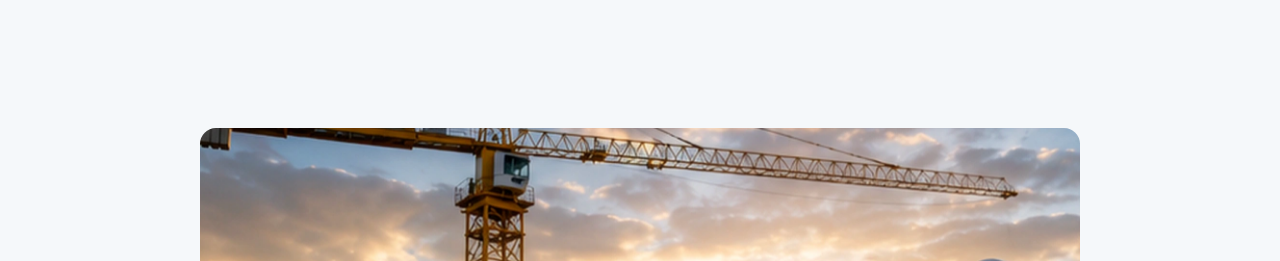
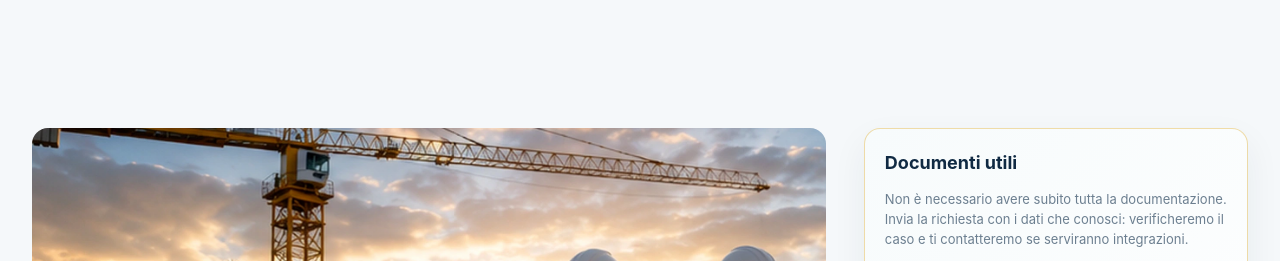
Before and after one commit to migliore50-afk/Cm-Consulting-, a website: page appalti-pubblici.html in a window 1280 px wide. Shown: the part 433-694 px from the top of the page. Drawn offline with Linux system fonts and the light colour scheme.

Commit message:
ux: colonna documenti sticky e richiesta semplificata

```diff
--- a/appalti-pubblici.html
+++ b/appalti-pubblici.html
@@ -33,13 +33,13 @@
 .cd-hero-img{max-width:880px;margin:0 auto;border-radius:16px;overflow:hidden;aspect-ratio:21/8}
 .cd-hero-img img{display:block;width:100%;height:100%;object-fit:cover;transform:scale(1.05)}
 @media(max-width:700px){.cd-content{padding:34px 0}}
-</style>
+.cd-layout{max-width:1280px;margin:0 auto;padding:50px 0;display:grid;grid-template-columns:minmax(0,1.55fr) minmax(300px,.75fr);gap:38px;align-items:start}.cd-layout .cd-content{max-width:none;margin:0;padding:0}.cd-request-side{position:sticky;top:24px;border:1px solid rgba(221,178,63,.45);border-radius:16px;padding:20px;background:linear-gradient(135deg,#f7fbfc,#fff);box-shadow:0 14px 35px #0a294510}.cd-request-side h2{font-size:18px!important;margin:0 0 12px!important;color:var(--ink,#102a43)}.cd-request-side p{font-size:13px!important;line-height:1.55!important;margin:0 0 14px;color:var(--muted,#526778)}.cd-request-side ul{list-style:none;margin:0 0 18px;padding:0;display:grid;gap:8px}.cd-request-side li{padding:10px 11px;border:1px solid var(--line,#dce5ea);border-radius:9px;background:#fff;font-size:13px;color:var(--ink,#102a43)}.cd-request-side li:before{content:'✓';font-weight:900;color:#2f9e59;margin-right:7px}.cd-request-side .btn{width:100%;text-align:center}.cd-request-side small{display:block;margin-top:10px;font-size:11px;line-height:1.45;color:var(--muted,#526778)}@media(max-width:980px){.cd-layout{grid-template-columns:1fr;padding:38px 0}.cd-request-side{position:static}.cd-layout .cd-content{padding:0}}@media(max-width:700px){.cd-layout{padding:30px 0}.cd-request-side{padding:16px}.cd-request-side li{font-size:12.5px}}</style>
 <link href="favicon.ico" rel="icon" sizes="any"/><link href="assets/images/logo-cm-symbol.png" rel="icon" sizes="512x512" type="image/png"/><link href="assets/apple-touch-icon.png" rel="apple-touch-icon"/></head><body>
 <header class="header"><div class="wrap nav"><a class="brand" href="/"><img alt="CM Consulting" decoding="async" height="559" src="assets/images/logo-cm-consulting.webp" width="1494"/></a><button aria-label="Menu" class="menu" id="menu">☰</button><nav class="links" id="links"><a href="/">HOME</a><a href="/fideiussioni">FIDEIUSSIONI</a><a href="/capacita-finanziaria">CAPACITÀ FINANZIARIA</a><a href="/#metodo">CHI SIAMO</a><a href="/#servizi">SERVIZI</a><a href="/contatti">CONTATTI</a></nav><a class="header-cta" href="/richiedi-preventivo">RICHIEDI PREVENTIVO</a></div></header>
 
 <section class="page-hero"><div class="wrap"><div class="crumb"><a href="/">Home</a> / <a href="/fideiussioni">Fideiussioni</a> / Appalti Pubblici</div><div class="eyebrow">Garanzie per gare d'appalto pubbliche e private</div><h1>Fideiussioni per Appalti Pubblici</h1><p>Dalla partecipazione alla gara fino allo svincolo finale, ti aiutiamo a individuare la garanzia corretta per ogni fase dell'appalto — provvisoria, definitiva, per anticipazione o per rata di saldo.</p></div></section>
 
-<section class="section"><div class="wrap cd-content">
+<section class="section"><div class="wrap cd-layout"><main class="cd-content">
 <div class="cd-hero-img"><img alt="Cantiere edile, appalti pubblici" src="assets/appalti-retina-1920.webp"/></div>
 
 <h2>Cosa può coprire questa garanzia</h2>
@@ -86,7 +86,7 @@
 <p>Compila il modulo: ti risponderemo con i prossimi passi.</p>
 <a class="btn gold" href="/richiedi-preventivo?tipo=appalti">RICHIEDI PREVENTIVO →</a>
 </div>
-</div></section>
+</main><aside class="cd-request-side" aria-label="Documenti utili e richiesta"><h2>Documenti utili</h2><p>Non è necessario avere subito tutta la documentazione. Invia la richiesta con i dati che conosci: verificheremo il caso e ti contatteremo se serviranno integrazioni.</p><ul><li>Bando di gara, lettera di invito o contratto</li><li>Documento d'identità del sottoscrittore</li><li>Visura camerale dell'impresa</li><li>Ultimi bilanci depositati, se pertinenti</li><li>Provvedimento di aggiudicazione per la garanzia definitiva, se pertinente</li></ul><a class="btn gold" href="/richiedi-preventivo?tipo=appalti">INVIA RICHIESTA →</a><small>La richiesta viene inviata direttamente a CM Consulting. Dopo la verifica ti indicheremo eventuali documenti mancanti.</small></aside></div></section>
 
 <script src="assets/app.js"></script>
 <footer class="cm-footer">
```
